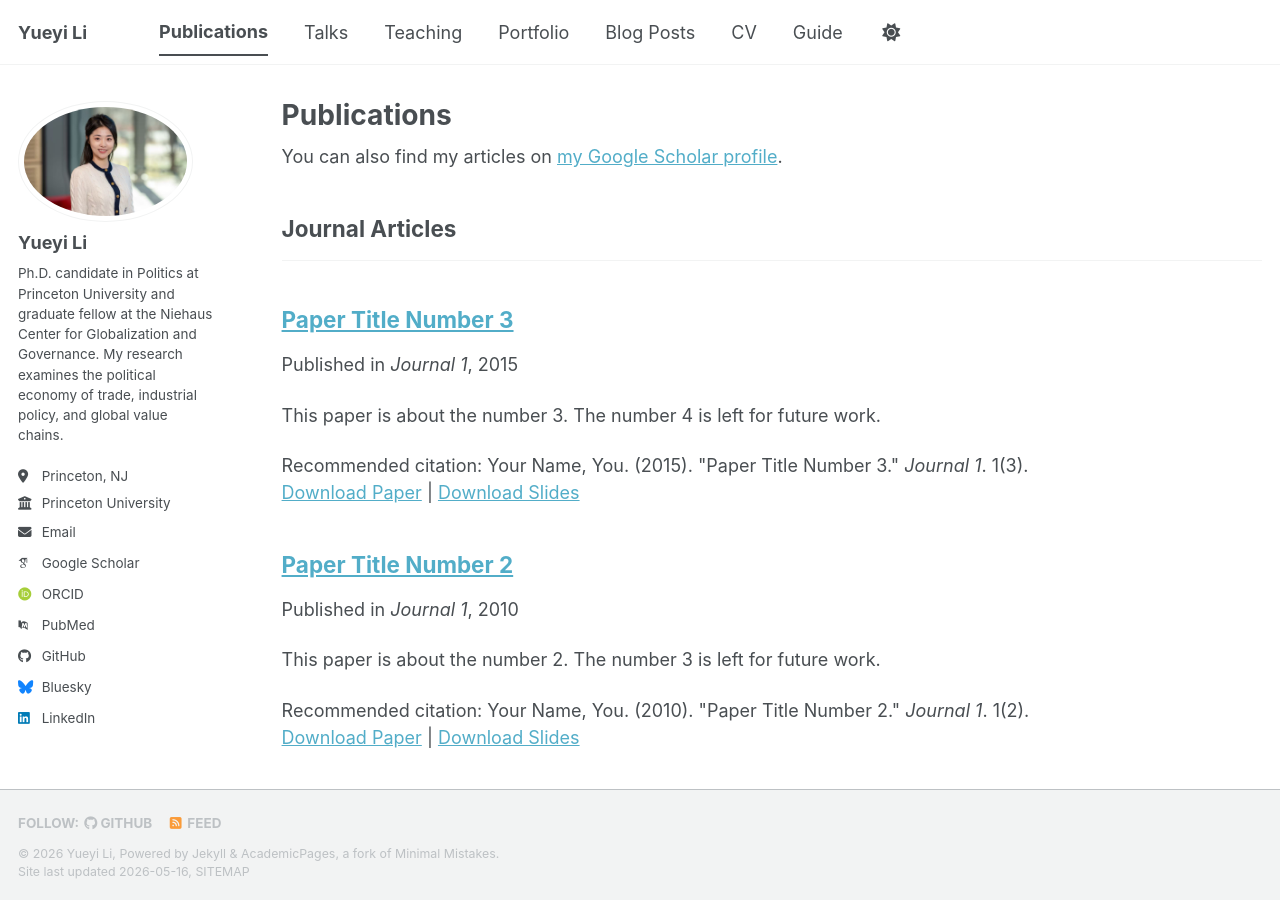
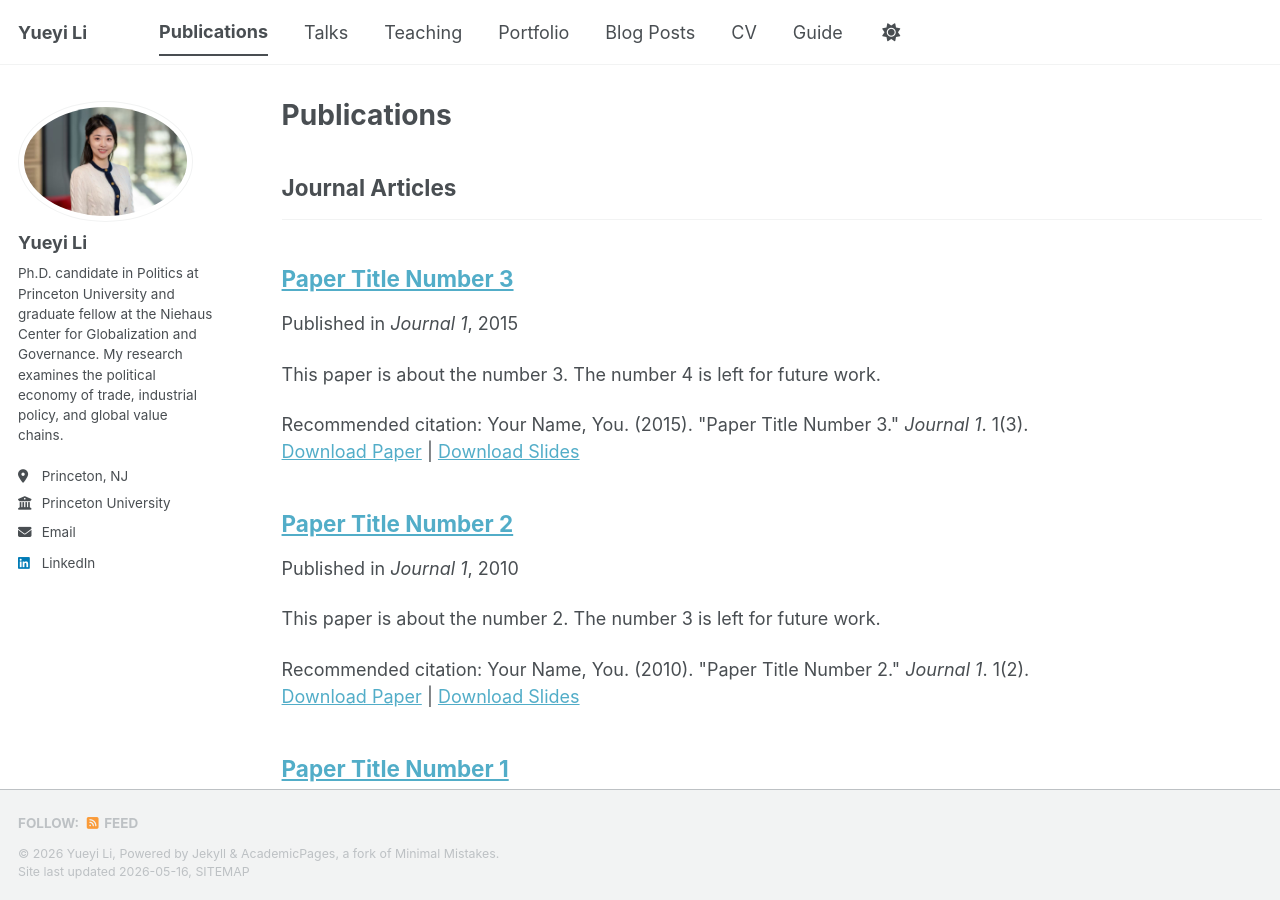
Before and after one commit to YueyiLi99/yueyili99.github.io, a Jekyll site: the page built from _pages/publications.html, in a window 1280 px wide and 900 px high. Built offline with Jekyll 4.4.1, drawn with Linux system fonts in a browser that asks for light colours; some web fonts are replaced; a script bundle is joined from its source files by our own code; library files that are not in the unit come from our copies; some of the changed lines change nothing that is shown.

Commit message:
Update _config.yml

```diff
--- a/_config.yml
+++ b/_config.yml
@@ -33,55 +33,11 @@
   employer         : "Princeton University"
   email            : "yl5002@princeton.edu"
 
-  # Academic websites
-  academia         : # URL
-  arxiv            : # URL - Update with the correct link to your profile
-  googlescholar    : "https://scholar.google.com/citations?user=PS_CX0AAAAAJ"
-  inspire-hep      : # URL
-  impactstory      : # URL
-  orcid            : "https://orcid.org/yourorcidurl"
-  semantic         : # URL
-  ssrn             : # URL
-  pubmed           : "https://www.ncbi.nlm.nih.gov/pubmed/?term=john+snow"
-  researchgate     : # URL
-  scopus           : # URL
-  zotero           : # URL
+  # Social media
 
+  linkedin         : "https://www.linkedin.com/in/yueyi-li-05a295170/"
+  twitter          : # Username for X / Twitter
 
-  # Repositories and software development
-  bitbucket        : # Username - Update with your username on the site
-  codepen          : # Username
-  dribbble         : # Username
-  github           : "academicpages"
-  kaggle           : # Username
-  stackoverflow    : # User number or user number and name (i.e., use "1" or "1/jeff-atwood")
-
-  # Social media
-  artstation       : # Username
-  bluesky          : "bsky.app" # Replace this with you Bluesky username
-  facebook         : # Username
-  flickr           : # Username
-  foursquare       : # Username
-  goodreads        : # Username
-  google_plus      : # Username
-  keybase          : # Username
-  instagram        : # Username
-  lastfm           : # Username
-  linkedin         : "https://www.linkedin.com/in/yueyi-li-05a295170/"
-  mastodon         : # URL
-  medium           : # URL
-  pinterest        : # Username
-  soundcloud       : # Username
-  steam            : # Username
-  telegram         : # URL
-  tumblr           : # Username
-  twitter          : # Username for X / Twitter
-  vine             : # Username
-  weibo            : # Username
-  wikipedia        : # Username
-  xing             : # Username
-  youtube          : # Username
-  zhihu            : # Username
 
 # Publication Category - The following the list of publication categories and their headings
 publication_category:
```
